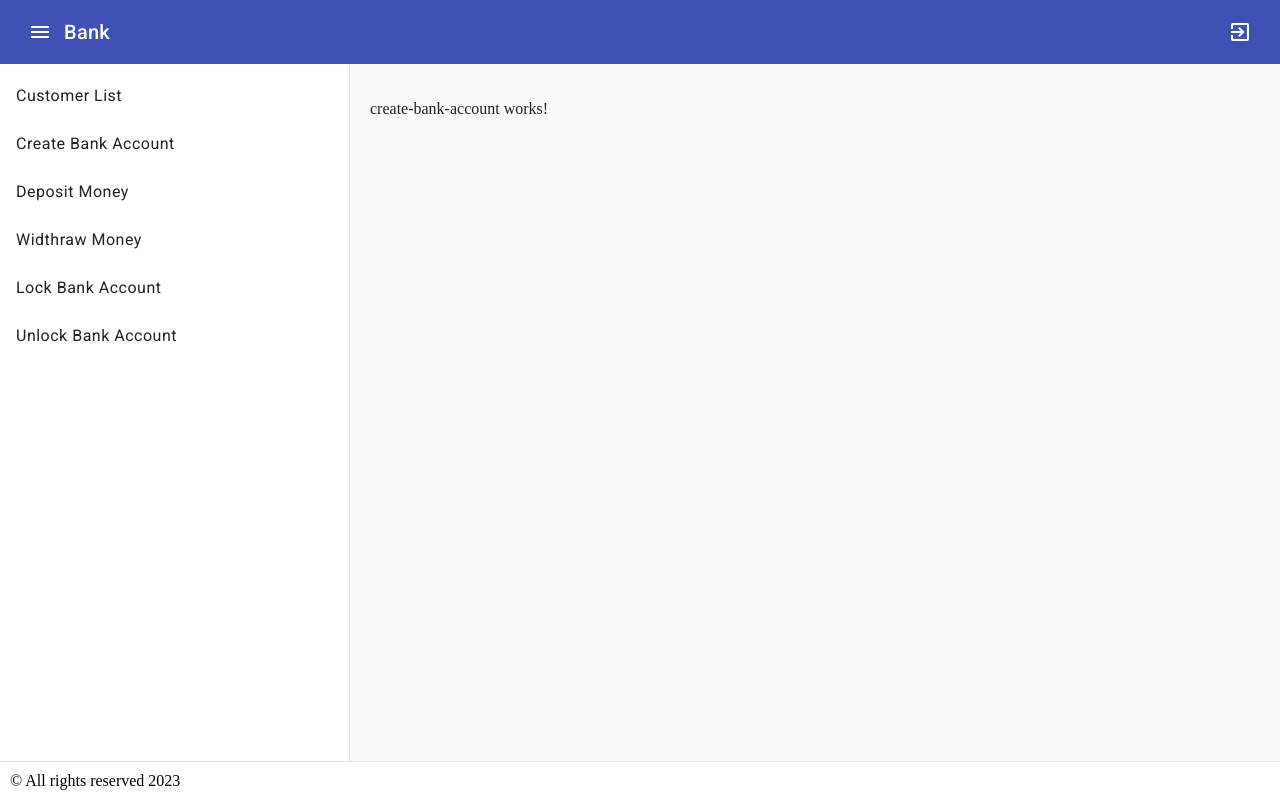
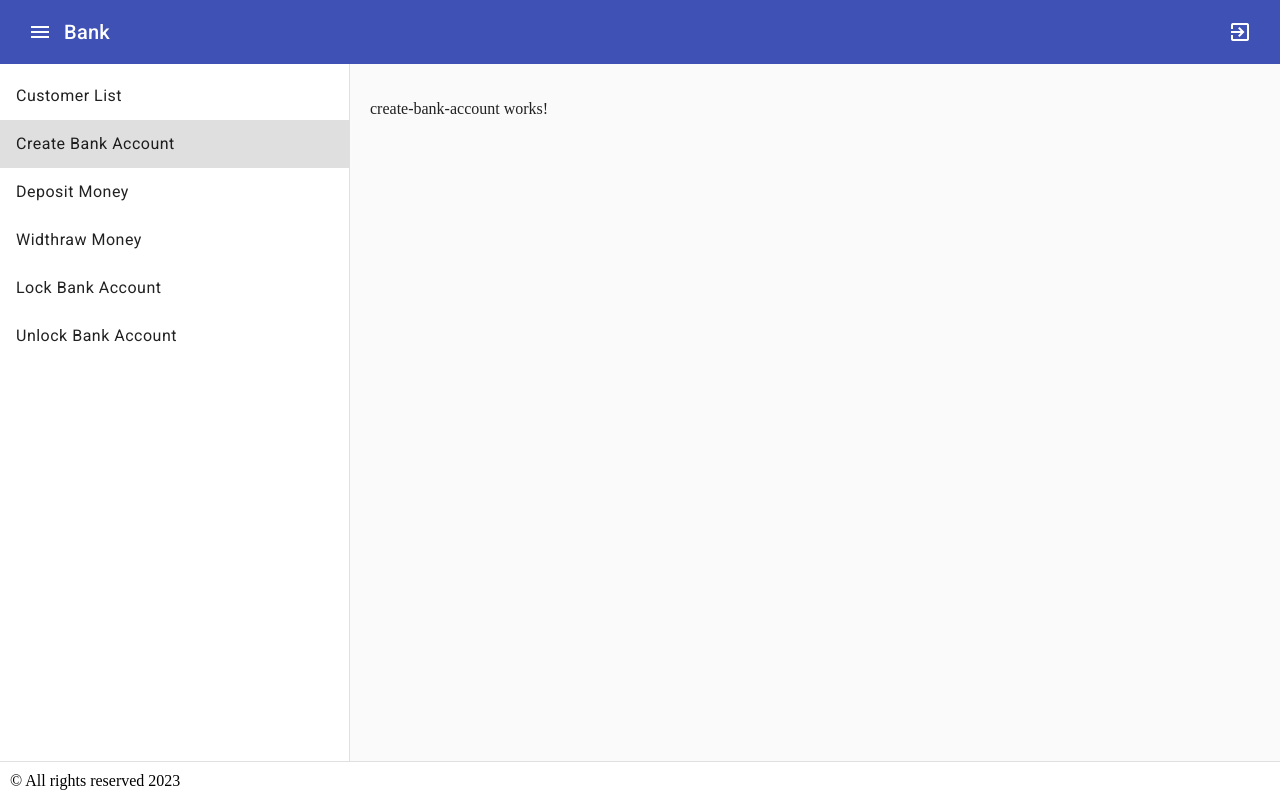
Before and after one commit to khanhhoa20/ang2, an Angular app: page /operator/create-bank-account in a window 1280 px wide. Built offline with nearby package versions, Linux system fonts and the light colour scheme.

Commit message:
active sidebar

```diff
--- a/src/app/shared/components/operator/sidebar/sidebar.component.css
+++ b/src/app/shared/components/operator/sidebar/sidebar.component.css
@@ -17,3 +17,6 @@ height: 100px;
 object-fit: cover;
 border-radius: 50%;
 }
+.list-item-active{
+    background-color: rgba(172, 170, 170, 0.38);
+}
```
